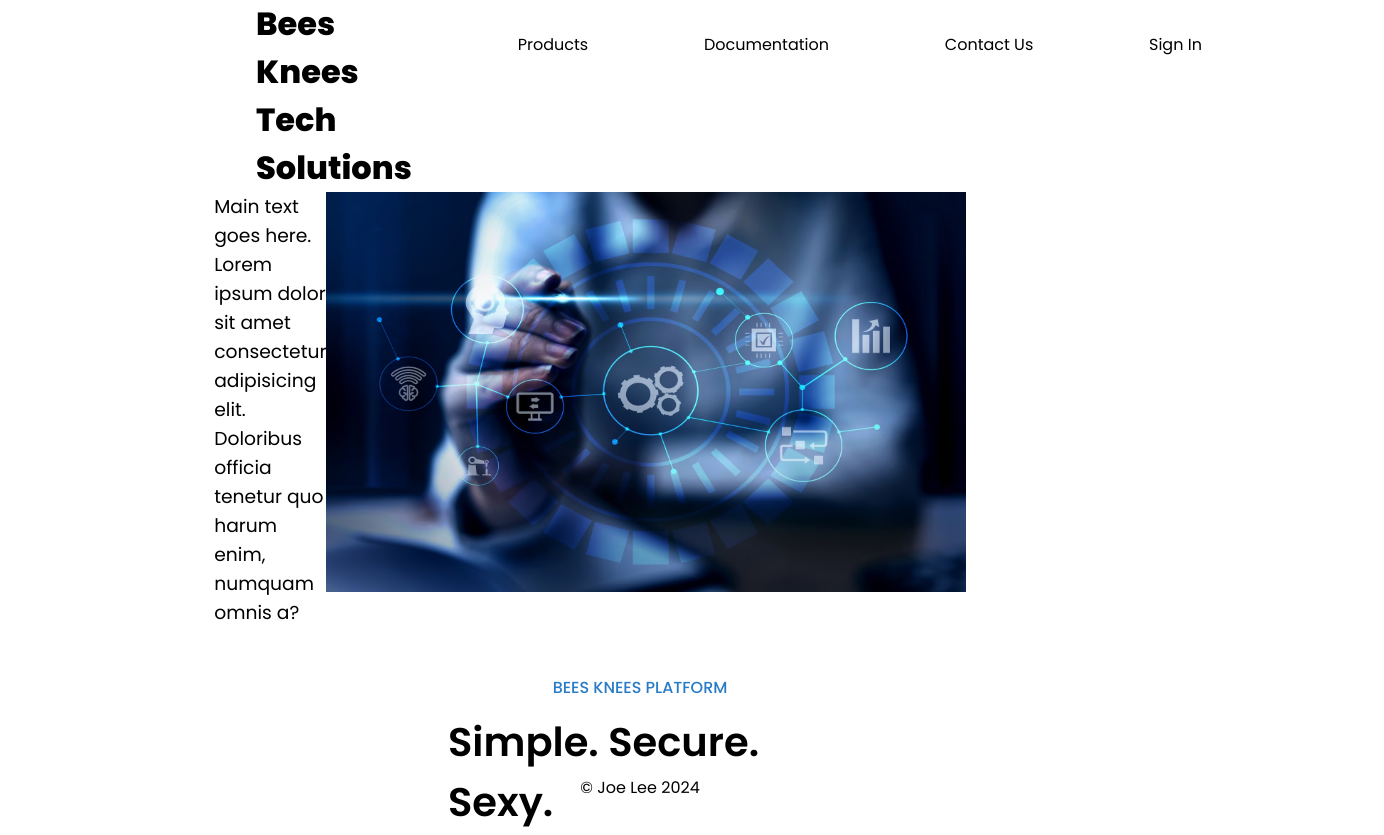
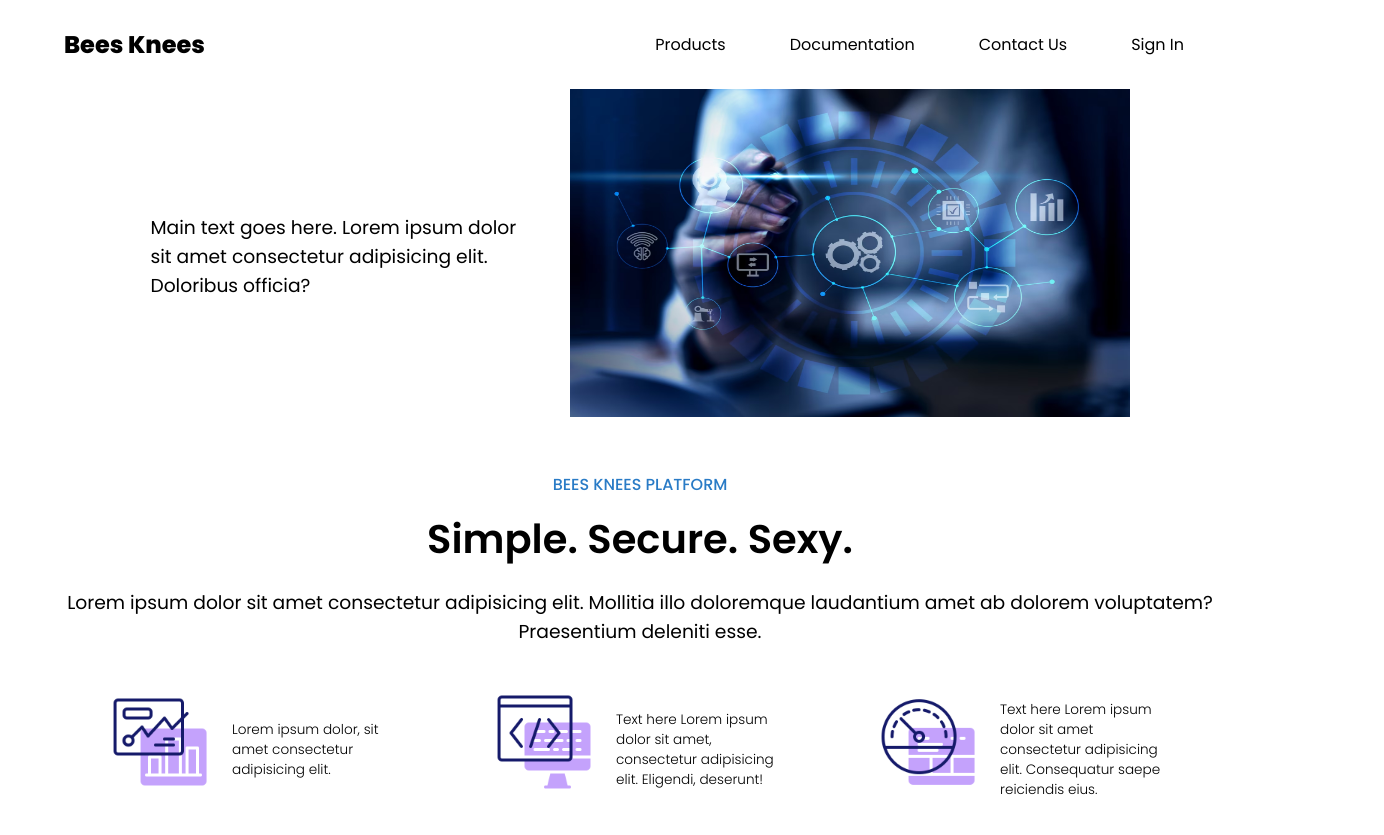
Before and after one commit to jleesys/Tech-Site-Mock, a plain HTML site: page index.html in a window 1280 px wide. Shown: the top 835 px of the page, 1384 px wide, since content can reach past the window. Drawn offline with Linux system fonts and the light colour scheme.

Commit message:
Adjust sizing and footer

```diff
--- a/css/style.css
+++ b/css/style.css
@@ -17,35 +17,32 @@ html body {
 }
 
 .container {
-    width: 60%;
+    width: 72rem;
     margin-left: auto;
     margin-right: auto;
 }
 
-footer {
-    width: 100%;
-    position: absolute;
-    text-align: center;
-    bottom: 0;
-}
-
 header {
     display: flex;
+    justify-content: space-between;
 }
 
 header h2 {
-    font-size: xx-large;
+    /* font-size: 2em; */
+    width: 9rem;
+    font-size: 1.5rem;
     font-weight: var(--text-header-weight);
+ }
+
+header .logo {
     margin-top: auto;
     margin-bottom: auto;
 }
 
 header .nav ul {
-    margin-left: 3em;
+    margin-left: 3rem;
     list-style: none;
-    width: 50em;
     display: flex;
-    justify-content: space-around;
 }
 
 /* apply flex display and padding/other spacing to the <a> tags themselves*/
@@ -75,13 +72,13 @@ header .nav ul li a:hover {
 
 .top-display h3 {
     font-weight: var(--text-description-weight);
+    margin-right: 2em;
     margin-top: auto;
     margin-bottom: auto;
     width: 30em;
 }
 
 .product-description {
-    width: 30%;
     padding-top: 3em;
     margin-left: auto;
     margin-right: auto;
@@ -108,6 +105,7 @@ header .nav ul li a:hover {
 }
 
 .product-description .card-display {
+    width: 100%;
     display: flex;
 }
 
@@ -136,6 +134,19 @@ header .nav ul li a:hover {
 }
 
 #mainimg img {
-    width: 40em;
-    height: 25em;
+    /* width: 40em;
+    height: 25em; */
+    width: 35em;
+    height: 20.5em;
 }
+
+footer {
+    display: flex;
+    justify-content: center;
+    align-items: center;
+    width: 100%;
+    height: 4rem;
+    text-align: center;
+    margin-top: auto;
+    margin-bottom: auto;
+}
--- a/index.html
+++ b/index.html
@@ -11,7 +11,9 @@
 <body>
     <div class="container">
         <header>
-            <h2>Bees Knees Tech Solutions</h2>
+            <div class="logo">
+                <h2>Bees Knees</h2>
+            </div>
             <div class="nav">
                 <ul>
                     <li><a href="/Products">Products</a></li>
@@ -27,16 +29,16 @@
                     <div id="mainimg">
                         <img src="images/rpa-concept-with-blurry-hand-touching-screen_23-2149311914.avif" alt="">
                     </div>
-                    <h3>Main text goes here. Lorem ipsum dolor sit amet consectetur adipisicing elit. Doloribus officia
-                        tenetur quo harum enim, numquam omnis a?</h2>
-                </div>
+                    <h3>Main text goes here. Lorem ipsum dolor sit amet consectetur adipisicing elit. Doloribus officia?
+                        </h2>
                 </div>
             </div>
             <div class="product-description">
                 <h4>BEES KNEES PLATFORM</h4>
                 <h2>Simple. Secure. Sexy.</h2>
                 <h3>
-            Lorem ipsum dolor sit amet consectetur adipisicing elit. Mollitia illo doloremque laudantium amet ab dolorem
+                    Lorem ipsum dolor sit amet consectetur adipisicing elit. Mollitia illo doloremque laudantium amet ab
+                    dolorem
                     voluptatem? Praesentium deleniti esse.
                 </h3>
                 <div class="card-display">
@@ -55,12 +57,15 @@
                     <div class="card">
                         <img src="images/003.png" alt="">
                         <div class="card-text">
-                Text here Lorem ipsum dolor sit amet consectetur adipisicing elit. Consequatur saepe reiciendis eius.
+                            Text here Lorem ipsum dolor sit amet consectetur adipisicing elit. Consequatur saepe
+                            reiciendis
+                            eius.
                         </div>
                     </div>
                 </div>
             </div>
         </section>
+    </div>
     <footer>
         <div class="footer">&copy Joe Lee 2024</div>
     </footer>
```
Lines whose indentation alone changed are shown as unchanged.
